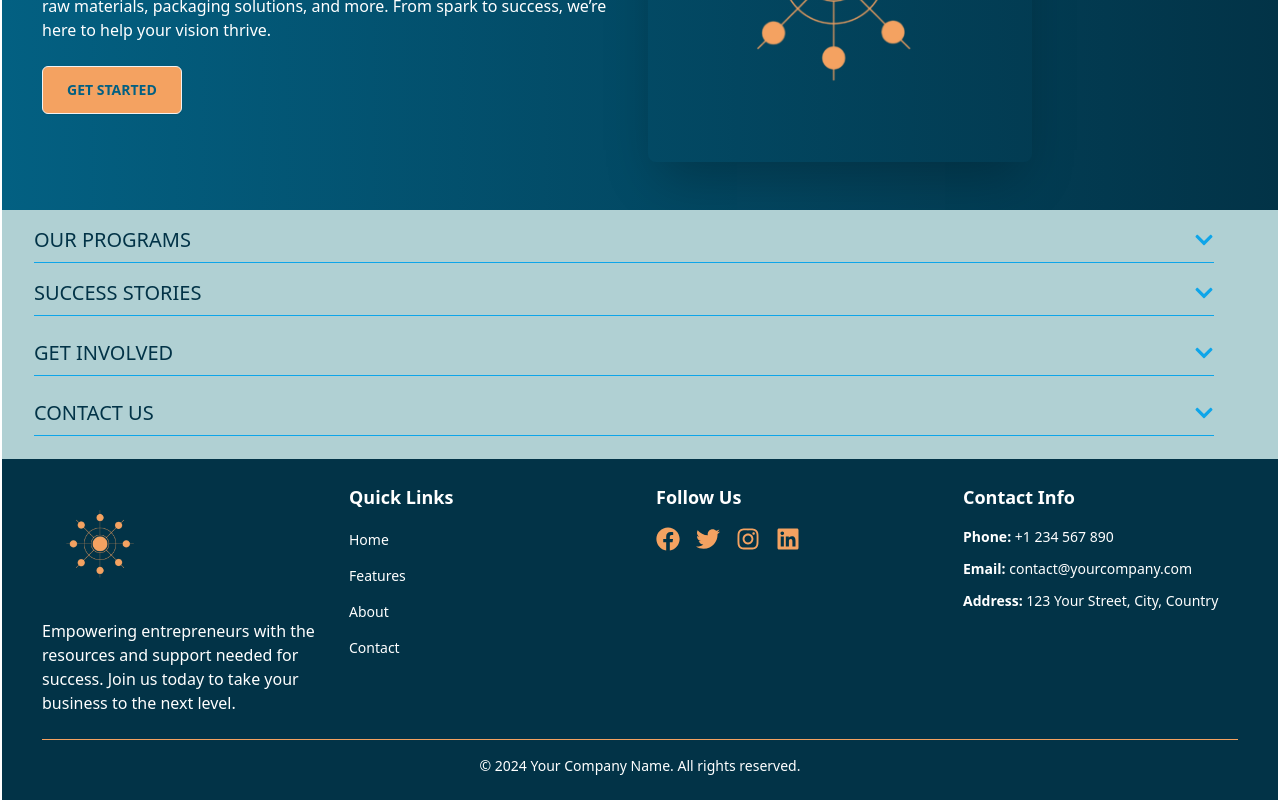
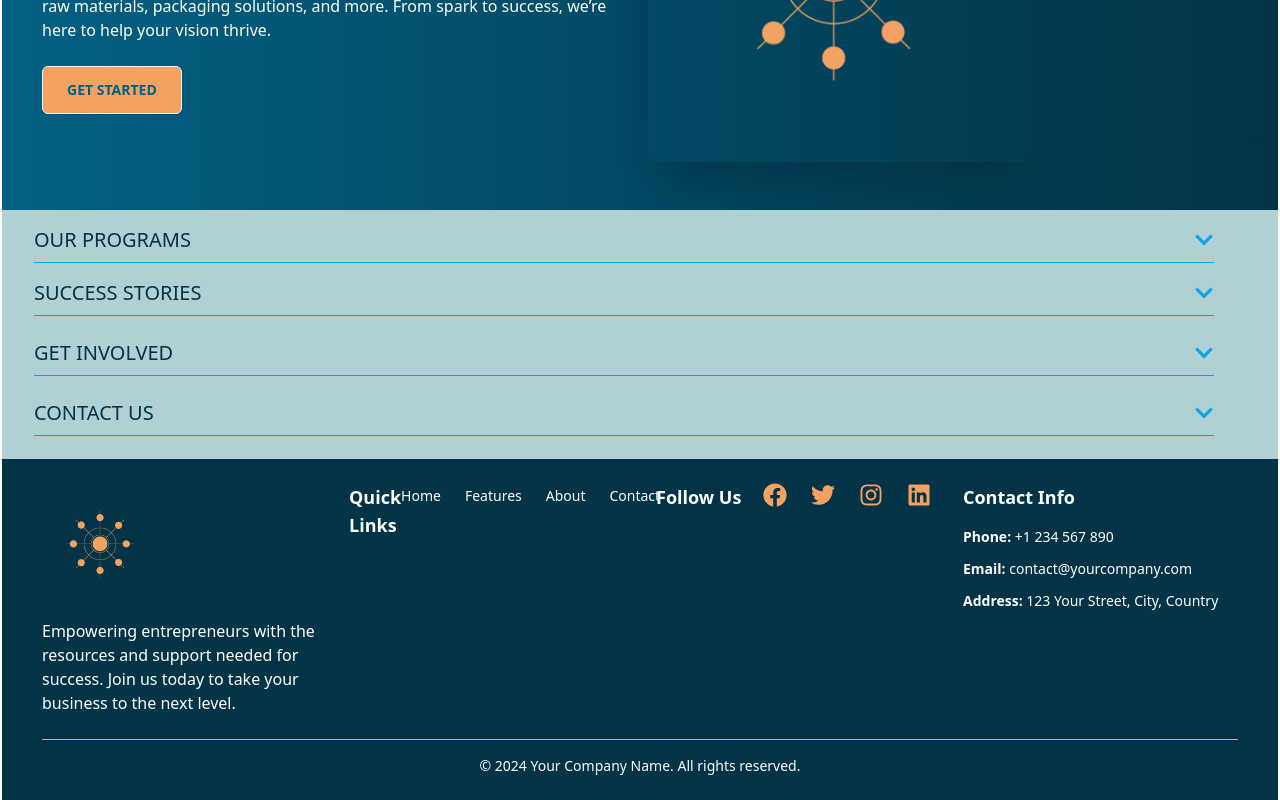
Before and after one commit to KojoFocus/ConnectPro, a React (Vite) app: page / in a window 1280 px wide. Shown: the part 370-1170 px from the top of the page. Built offline with nearby package versions, Linux system fonts and the light colour scheme.

Commit message:
the links of the footer made horizontal

```diff
--- a/src/components/footer.tsx
+++ b/src/components/footer.tsx
@@ -16,9 +16,9 @@ const Footer = () => {
           </div>
 
           {/* Quick Links */}
-          <div className="flex flex-col items-center sm:items-start">
-            <h3 className="text-lg font-semibold mb-4">Quick Links</h3>
-            <ul className="space-y-3">
+          <div className="flex flex-col sm:flex-row items-center sm:items-start sm:justify-between">
+            <h3 className="text-lg font-semibold mb-4 sm:mb-0">Quick Links</h3>
+            <ul className="flex space-x-6">
               <li>
                 <a
                   href="#home"
@@ -55,9 +55,9 @@ const Footer = () => {
           </div>
 
           {/* Social Media Links */}
-          <div className="flex flex-col items-center sm:items-start">
-            <h3 className="text-lg font-semibold mb-4">Follow Us</h3>
-            <div className="flex space-x-4">
+          <div className="flex flex-col sm:flex-row items-center sm:items-start sm:justify-between">
+            <h3 className="text-lg font-semibold mb-4 sm:mb-0">Follow Us</h3>
+            <div className="flex space-x-6">
               <a
                 href="https://facebook.com"
                 target="_blank"
```
